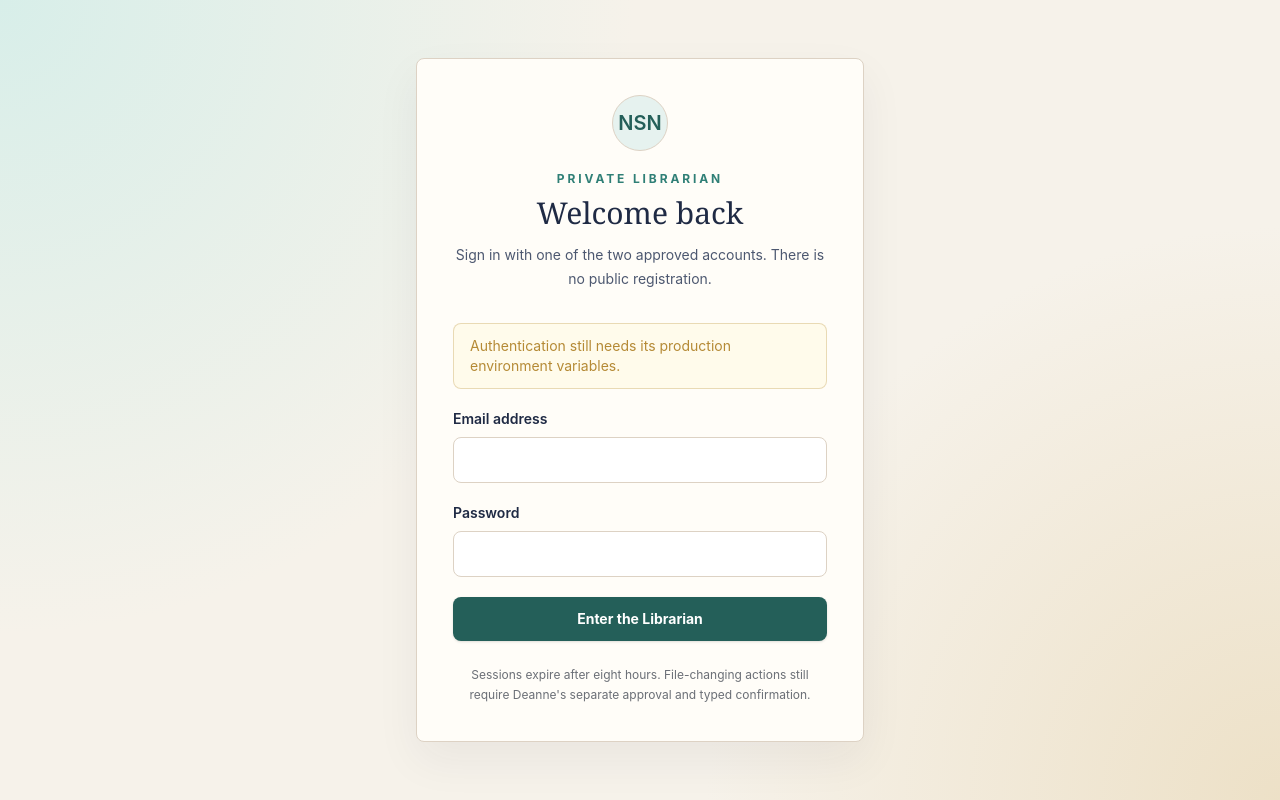
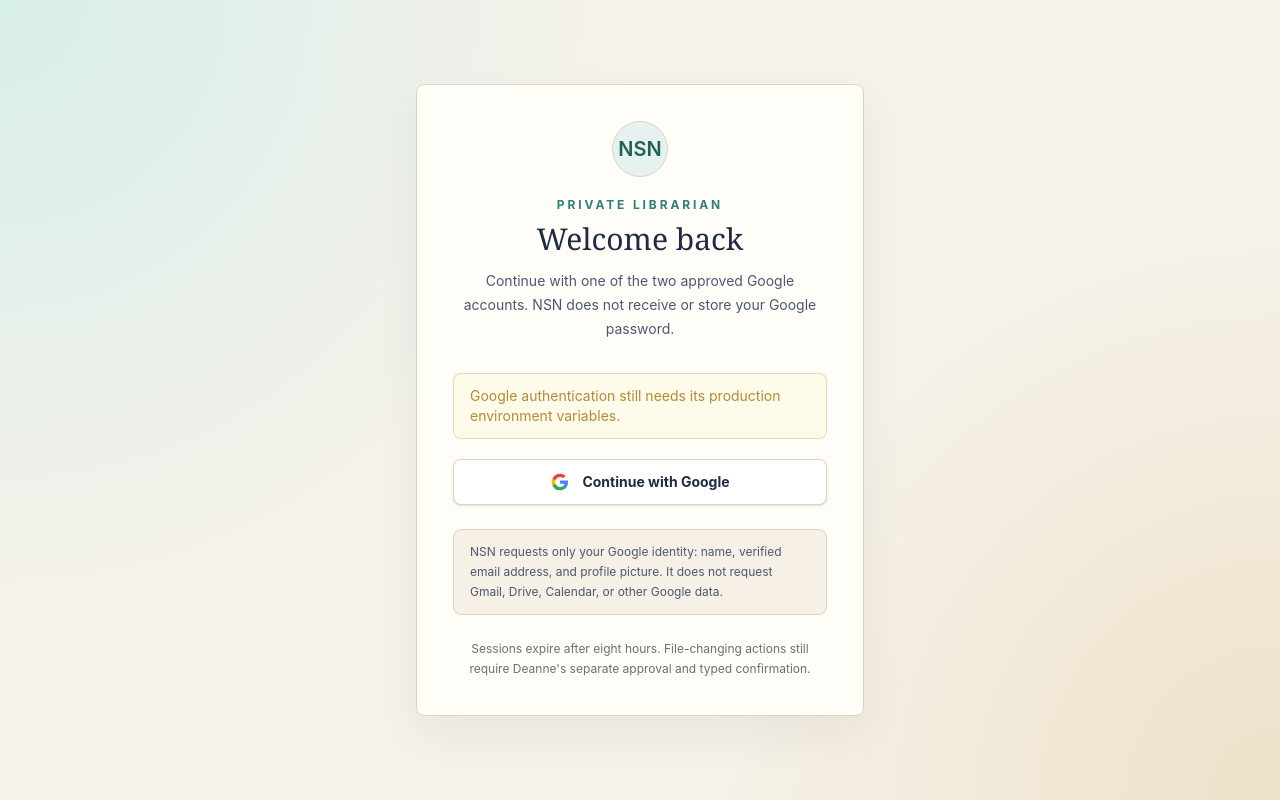
Before and after one commit to swishswisher/nsn-librarian, a Next.js app: page /login in a window 1280 px wide. Built offline with nearby package versions, Linux system fonts and the light colour scheme; no server answers.

Commit message:
Replace password form with Google sign-in

```diff
--- a/src/app/login/page.tsx
+++ b/src/app/login/page.tsx
@@ -8,12 +8,14 @@ export const dynamic = "force-dynamic";
 
 const errorMessages: Record<string, string> = {
   configuration:
-    "Sign-in is not configured yet. Add the approved users and authentication secret before using the Librarian.",
-  invalid: "The email or password was not recognized.",
-  locked:
-    "Sign-in is temporarily paused after several unsuccessful attempts. Please wait 15 minutes and try again.",
+    "Google sign-in is not configured yet. Add the Google OAuth credentials, authentication secret, and approved accounts before using the Librarian.",
+  denied: "Google sign-in was cancelled. No account was connected.",
+  invalid:
+    "That Google sign-in response could not be verified. Please start again from this page.",
+  unauthorized:
+    "That Google account is not approved for NSN Librarian. Sign out of Google or choose one of the two approved accounts.",
   unavailable:
-    "The Librarian could not complete sign-in right now. Confirm the database migration and try again.",
+    "The Librarian could not complete Google sign-in right now. Please try again shortly.",
 };
 
 export default async function LoginPage({
@@ -34,6 +36,7 @@ export default async function LoginPage({
   );
   const configuration = authConfigurationStatus();
   const errorMessage = errorMessages[errorKey];
+  const googleSignInUrl = `/api/auth/google/start?next=${encodeURIComponent(nextPath)}`;
 
   return (
     <main className="relative flex min-h-screen items-center justify-center overflow-hidden px-5 py-12">
@@ -54,8 +57,8 @@ export default async function LoginPage({
             Welcome back
           </h1>
           <p className="mt-3 text-sm leading-6 text-[var(--nsn-slate)]">
-            Sign in with one of the two approved accounts. There is no public
-            registration.
+            Continue with one of the two approved Google accounts. NSN does not
+            receive or store your Google password.
           </p>
         </div>
 
@@ -73,52 +76,45 @@ export default async function LoginPage({
             className="mb-5 rounded-lg border border-[var(--nsn-warning)]/30 bg-amber-50 px-4 py-3 text-sm leading-5 text-[var(--nsn-warning)]"
             role="status"
           >
-            Authentication still needs its production environment variables.
+            Google authentication still needs its production environment
+            variables.
           </div>
         ) : null}
 
-        <form action="/api/auth/login" className="space-y-5" method="post">
-          <input name="next" type="hidden" value={nextPath} />
+        <a
+          className="flex w-full items-center justify-center gap-3 rounded-lg border border-[var(--nsn-border)] bg-white px-4 py-3 text-sm font-bold text-[var(--nsn-navy)] shadow-sm transition hover:border-[var(--nsn-teal)] hover:bg-[var(--nsn-sage-mist)] focus:outline-none focus:ring-2 focus:ring-[var(--nsn-teal)] focus:ring-offset-2"
+          href={googleSignInUrl}
+        >
+          <svg
+            aria-hidden="true"
+            className="h-5 w-5"
+            viewBox="0 0 24 24"
+          >
+            <path
+              d="M21.6 12.23c0-.71-.06-1.39-.18-2.05H12v3.87h5.38a4.6 4.6 0 0 1-2 3.02v2.51h3.24c1.9-1.75 2.98-4.33 2.98-7.35Z"
+              fill="#4285F4"
+            />
+            <path
+              d="M12 22c2.7 0 4.98-.9 6.64-2.42l-3.24-2.51c-.9.6-2.05.96-3.4.96-2.61 0-4.82-1.76-5.61-4.13H3.04v2.59A10 10 0 0 0 12 22Z"
+              fill="#34A853"
+            />
+            <path
+              d="M6.39 13.9A6.03 6.03 0 0 1 6.08 12c0-.66.11-1.3.31-1.9V7.51H3.04A10 10 0 0 0 2 12c0 1.61.38 3.14 1.04 4.49l3.35-2.59Z"
+              fill="#FBBC05"
+            />
+            <path
+              d="M12 5.97c1.47 0 2.79.5 3.82 1.5l2.87-2.87A9.62 9.62 0 0 0 12 2a10 10 0 0 0-8.96 5.51l3.35 2.59C7.18 7.73 9.39 5.97 12 5.97Z"
+              fill="#EA4335"
+            />
+          </svg>
+          Continue with Google
+        </a>
 
-          <label className="block">
-            <span className="mb-2 block text-sm font-semibold text-[var(--nsn-navy)]">
-              Email address
-            </span>
-            <input
-              autoCapitalize="none"
-              autoComplete="email"
-              className="nsn-input w-full"
-              inputMode="email"
-              maxLength={254}
-              name="email"
-              required
-              spellCheck={false}
-              type="email"
-            />
-          </label>
-
-          <label className="block">
-            <span className="mb-2 block text-sm font-semibold text-[var(--nsn-navy)]">
-              Password
-            </span>
-            <input
-              autoComplete="current-password"
-              className="nsn-input w-full"
-              maxLength={512}
-              minLength={12}
-              name="password"
-              required
-              type="password"
-            />
-          </label>
-
-          <button
-            className="w-full rounded-lg bg-[var(--nsn-teal-dark)] px-4 py-3 text-sm font-bold text-white shadow-sm transition hover:bg-[var(--nsn-teal)] focus:outline-none focus:ring-2 focus:ring-[var(--nsn-teal)] focus:ring-offset-2"
-            type="submit"
-          >
-            Enter the Librarian
-          </button>
-        </form>
+        <div className="mt-6 rounded-lg border border-[var(--nsn-border)] bg-[var(--nsn-sand)]/55 px-4 py-3 text-xs leading-5 text-[var(--nsn-slate)]">
+          NSN requests only your Google identity: name, verified email address,
+          and profile picture. It does not request Gmail, Drive, Calendar, or
+          other Google data.
+        </div>
 
         <p className="mt-6 text-center text-xs leading-5 text-[var(--nsn-warm-gray)]">
           Sessions expire after eight hours. File-changing actions still require
```
